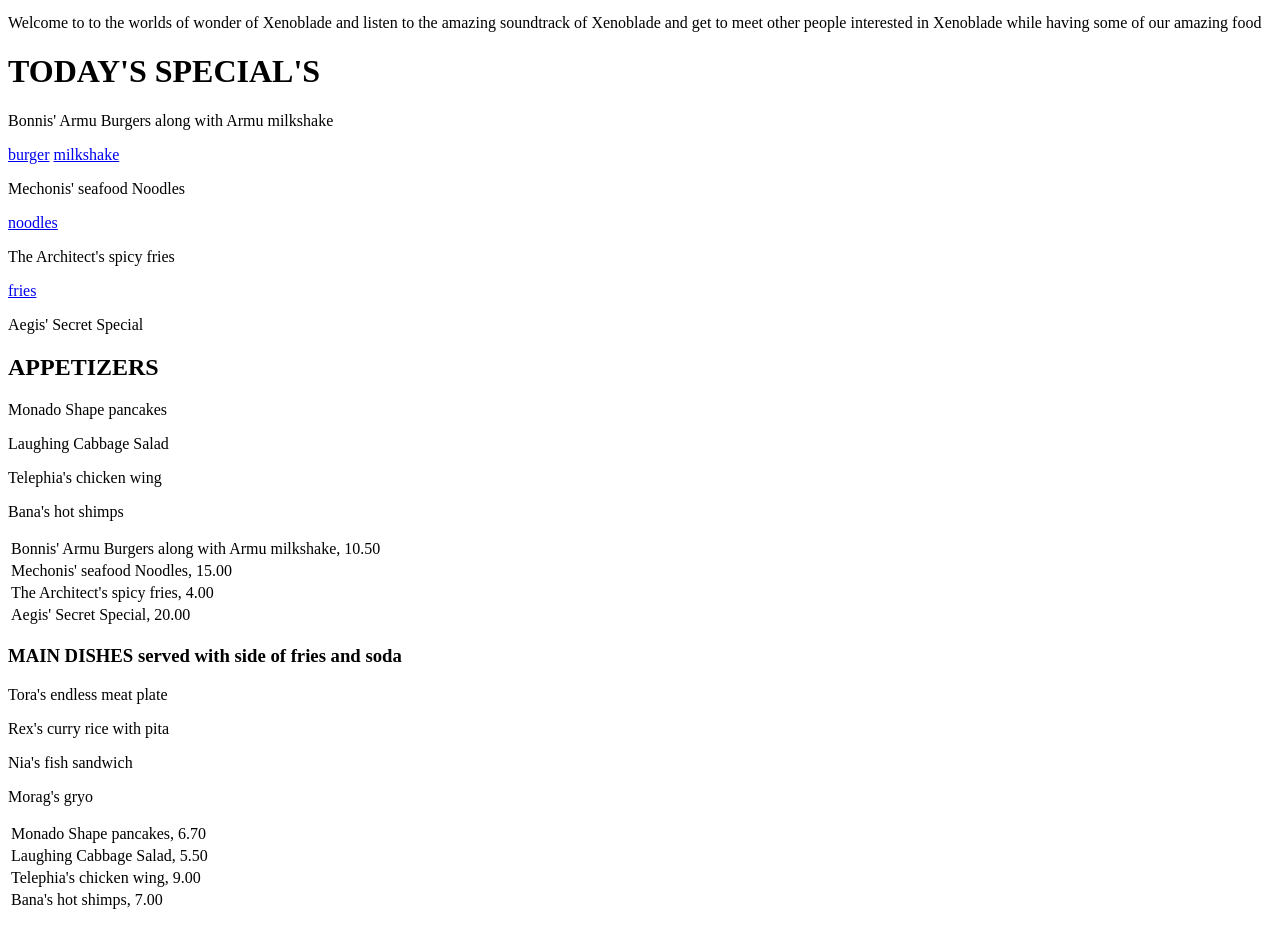
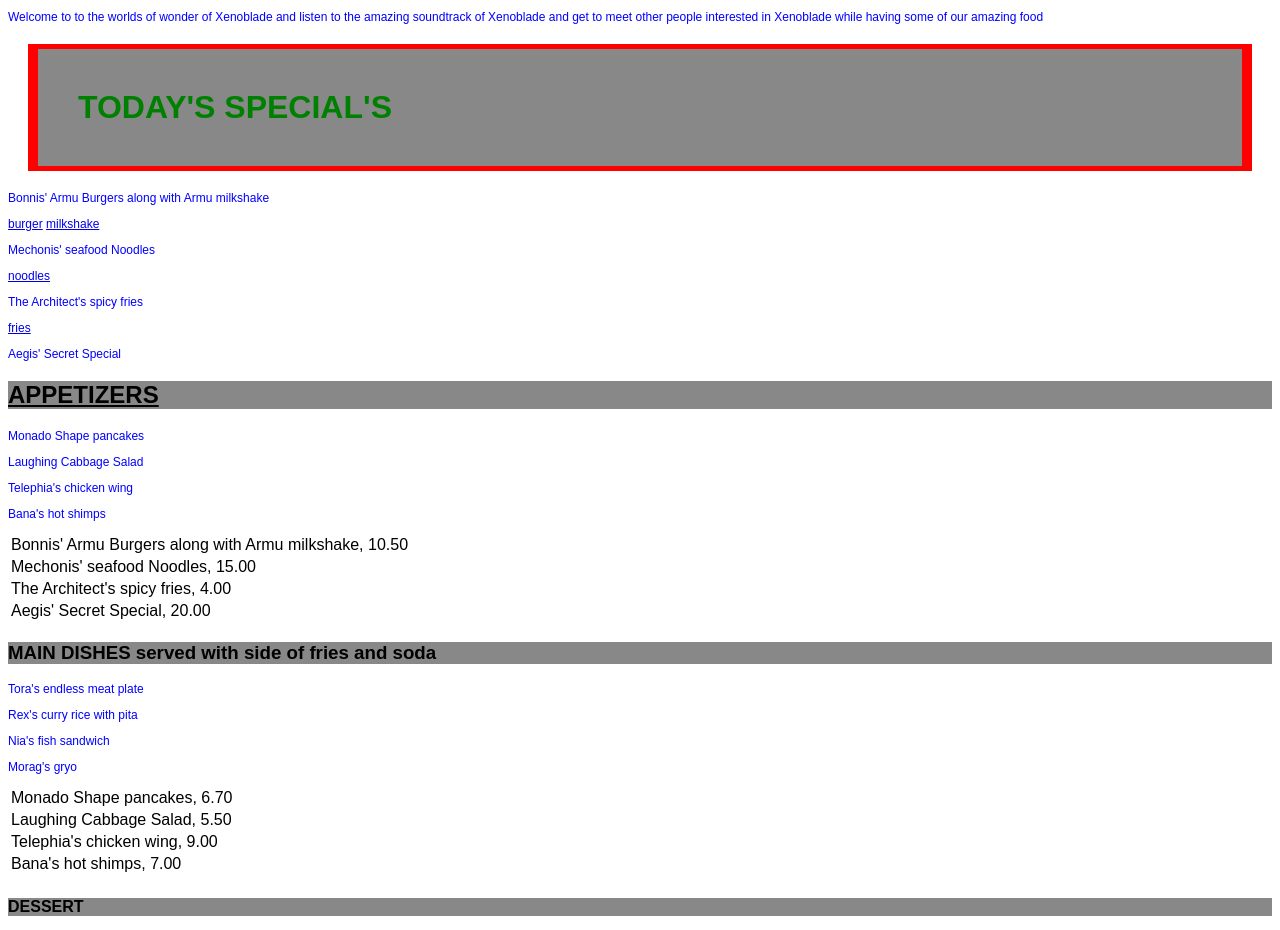
Before and after one commit to faizahussain1210/lab-12-html, a plain HTML site: page index.html in a window 1280 px wide. Shown: the part 314-1244 px from the top of the page. Drawn offline with Linux system fonts and the light colour scheme.

Commit message:
Added a site

```diff
--- a/index.html
+++ b/index.html
@@ -2,6 +2,7 @@
 <html lang="en">
 <head>
 <title> Xenoblade's Eats and Relaxation </title>
+<link rel="stylesheet" href="style.css">
 </head>
 <body>
 	Welcome to the world of <b> Xenoblade </b> where you can eat and relax to the food of <i> Bonnis </i> and <i> Mechonis </i> and <i> Alrest</i>
--- /dev/null
+++ b/style.css
@@ -0,0 +1,47 @@
+body {
+    font-family: sans-serif;
+
+}
+p {
+    color: #0000FF;
+	font-size: 12px;
+}
+
+h1 {
+    color: #008000;
+	background-color: #888888;
+	text-transform: uppercase;
+	margin: 20px;
+	padding: 40px;
+	border-style: solid;
+	border-width: 5px;
+	border-left-width: 10px;
+	border-right-width: 10px;
+	border-color: red;
+}
+h2 {
+
+	background-color: #888888;
+	text-decoration: underline;
+}
+h3 {
+
+	background-color: #888888;
+}
+h4 {
+
+	background-color: #888888;
+}
+h5 {
+
+	background-color: #888888;
+}
+.intro {
+    color: red;
+    font-weight: bold;
+}
+#spotlight{
+    background-color: black;
+    font-weight: bold;
+
+}
```
